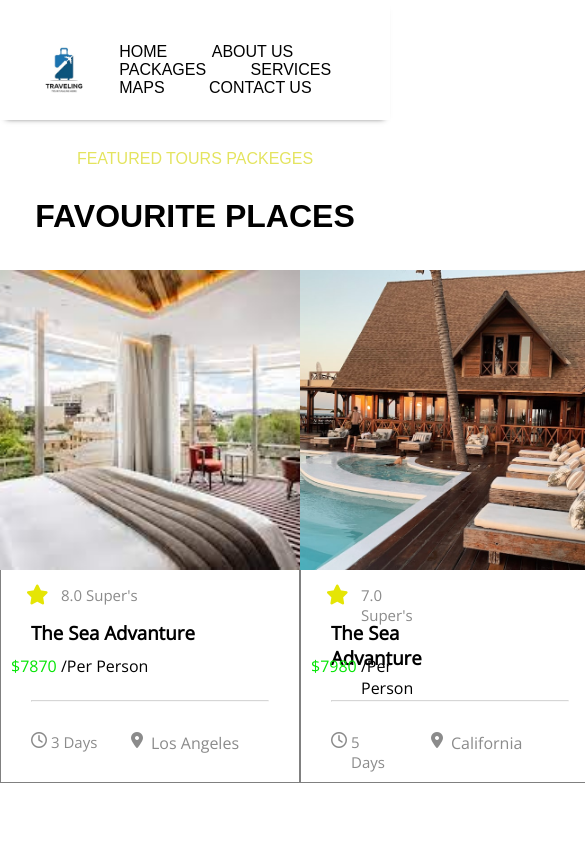
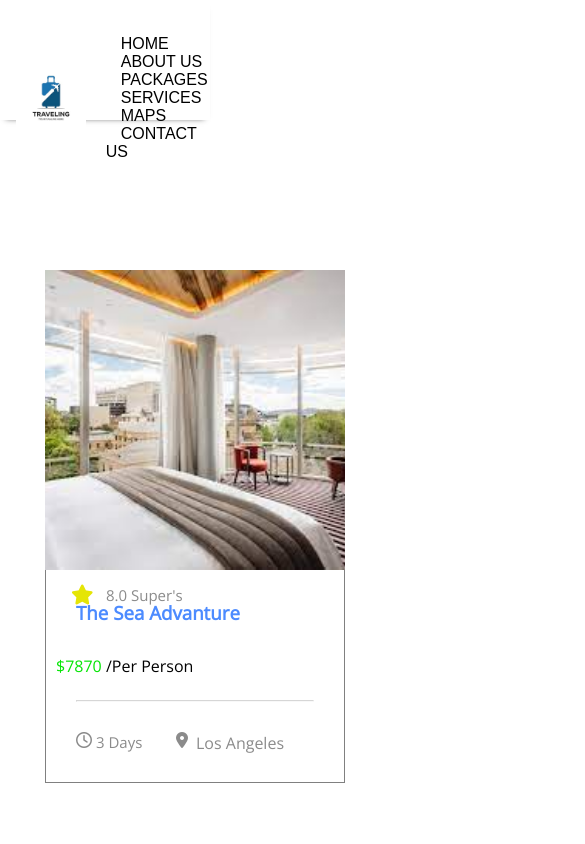
Before and after one commit to Aydan1710/Responsive, a plain HTML site: page index.html in a window 390 px wide. Shown: the top 844 px of the page, 585 px wide, since content can reach past the window. Drawn offline with nearby package versions, Linux system fonts and the light colour scheme.

Commit message:
Commited

```diff
--- a/assets/reponsive.css
+++ b/assets/reponsive.css
@@ -2,11 +2,87 @@
     display: none;
 }
 
-@media only screen and (max-width:768){
-    .mobile{
-        display: block;
+
+
+@media only screen and (max-width:768px) {
+   .banner {
+        max-width: 700px;
     }
-    .banner ul li{
-        display: none;
+
+    header  img {
+        width: 90px;
+        height: 90px;
+    }
+
+    header ul li a {
+        font: bold 17px ;
+        text-decoration: none;
+        margin: 15px;
+        color: black;
+    }
+
+    .content   {
+        font: bold 14px ;
+        color: #4c8bff;
+        text-align: center;
+        margin-top: 30px;
+    }
+
+    .content {
+        font: bold 30px ;
+        color: black;
+        text-align: center;
+        margin-bottom: 60px;
+    }
+
+    .favorite-body {
+        flex-direction: row;
+        align-items: center;
+    }
+
+    .favorite-body article{
+        margin-bottom: 20px;
+    }
+
+}
+
+@media only screen and (max-width:576px) {
+    .banner {
+        max-width: 210px;
+    }
+
+    header  img {
+        width: 90px;
+        height: 90px;
+    }
+
+    header ul li a {
+        font: bold 17px;
+        text-decoration: none;
+        margin: 15px;
+        color: black;
+    }
+
+    .favorite-body  h3 {
+        font: bold 14px ;
+        color: #4c8bff;
+        text-align: center;
+        margin-top: 30px;
+    }
+
+    .content {
+        font: bold 30px ;
+        color: black;
+        text-align: center;
+        margin-bottom: 60px;
+    }
+
+    .favorite-body {
+        flex-direction: column;
+        align-items: center;
+    }
+
+    .favorite-body article{
+        margin-bottom: 20px;
     }
 }
--- a/index.html
+++ b/index.html
@@ -39,8 +39,7 @@
     </header>
 
     <div class="content">
-        <p>FEATURED TOURS PACKEGES</p>
-        <h1>FAVOURITE PLACES</h1>
+
     </div>
     <section class="favorite">
         <div class="container">
```
